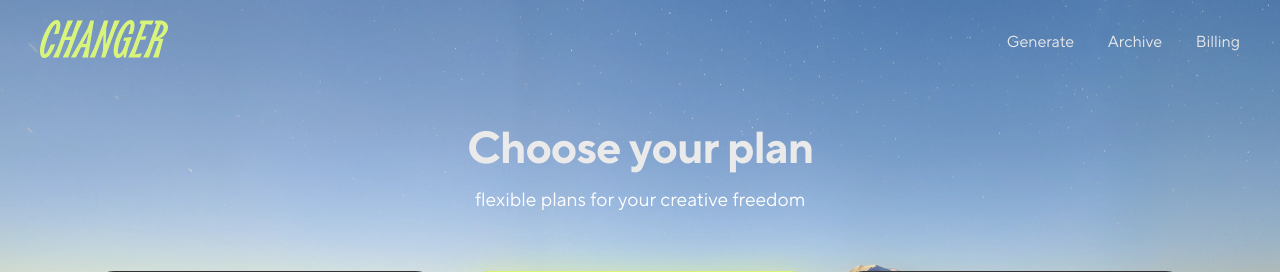
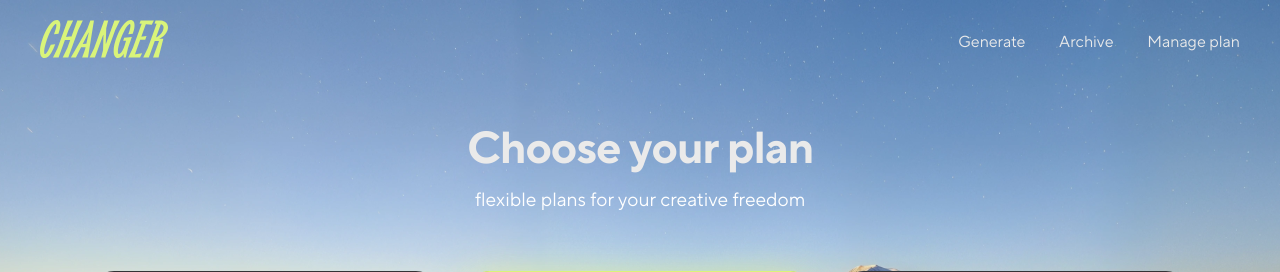
Before and after one commit to labprototypes/render-direct-project, a Flask app: page /choose-plan in a window 1280 px wide. Shown: the top 272 px of the page. Run offline with Flask 3, Linux system fonts and the light colour scheme; the visitor is signed in with stand-in values (Sample User, id 1).

Commit message:
Update base_portal.html

```diff
--- a/templates/base_portal.html
+++ b/templates/base_portal.html
@@ -122,7 +122,7 @@
         <nav>
             <a href="{{ url_for('index') }}">Generate</a>
             <a href="{{ url_for('archive') }}">Archive</a>
-            <a href="{{ url_for('billing') }}">Billing</a>
+            <a href="{{ url_for('billing') }}">Manage plan</a>
         </nav>
     </header>
     <div class="portal-container">
```
